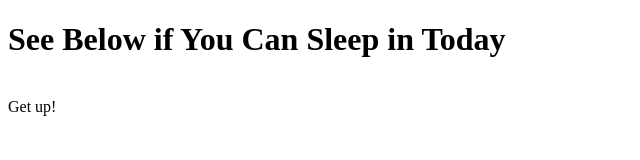
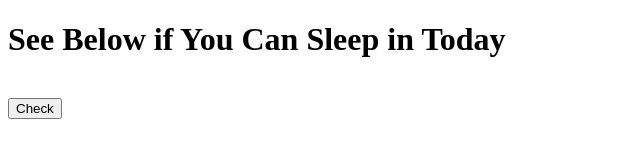
Before and after one commit to Oliecho/cit-160, a plain HTML site: page week7Assignment2.html in a window 1280 px wide. Shown: the full height of the page, 0-640 px from the left. Drawn offline with Linux system fonts and the light colour scheme.

Commit message:
Added check button so that the autograder would work

```diff
--- a/week7Assignment2.html
+++ b/week7Assignment2.html
@@ -3,17 +3,12 @@
 <head>
 <meta charset="utf-8">
 <title>Can I Sleep In?</title>
-
-</head>
-
-<body>
-<h1>See Below if You Can Sleep in Today</h1><br>
-<div id="output"></div>
 <script>
     /* Input: Date information from the user's computer.
     * Processing: See if the user can sleep in today based on the user's date information.
     * Output: "Sleep in." If it is a weekend or a holiday. "Wake up!" if it is a weekday that is not a holiday.
     */
+    function canSleep() {
     //Initialize variables
     var now = new Date();
     var month = now.getMonth();
@@ -26,7 +21,15 @@
     }
     //Output to div
     document.getElementById('output').innerHTML = sleep;
+    }
 </script>
+</head>
+
+<body>
+<h1>See Below if You Can Sleep in Today</h1><br>
+<button type="button" onclick="canSleep()">Check</button>
+<div id="output"></div>
+
 
 </body>
 </html>
```
